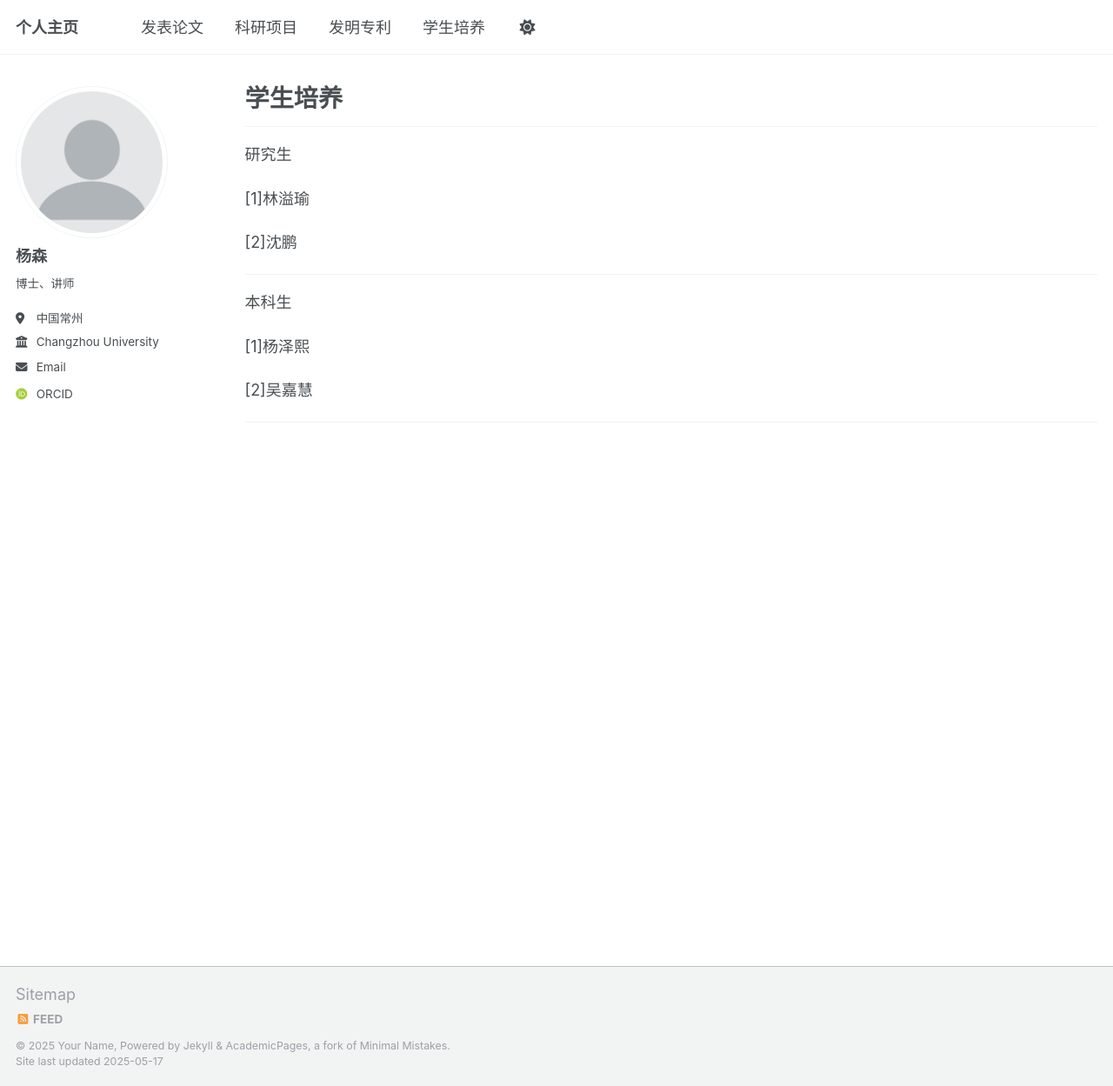
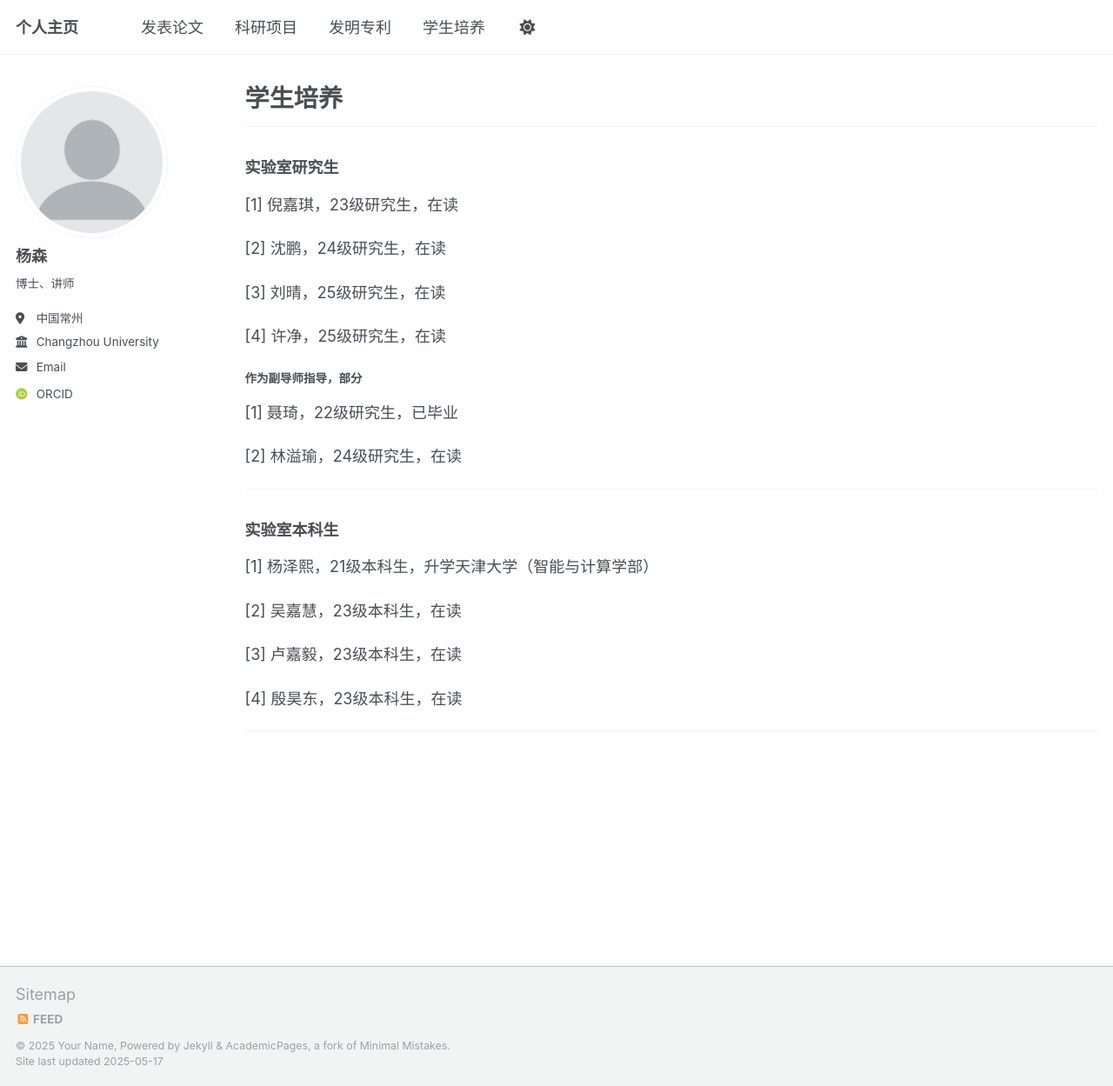
Before and after one commit to abcair/ys, a Jekyll site: the page built from _pages/student.md, in a window 1280 px wide and 1249 px high. Shown: the whole window at 87% size. Built offline with Jekyll 4.4.1, drawn with Linux system fonts in a browser that asks for light colours; some web fonts are replaced.

Commit message:
Update student.md
Signed-off-by: abcair <57550630+abcair@users.noreply.github.com>

```diff
--- a/_pages/student.md
+++ b/_pages/student.md
@@ -6,18 +6,31 @@ author_profile: true
 ---
 
 ---
-研究生
+### 实验室研究生
 
-[1]林溢瑜
+[1]&nbsp;倪嘉琪，23级研究生，在读
 
-[2]沈鹏
-<br>
+[2]&nbsp;沈鹏，24级研究生，在读
+
+[3]&nbsp;刘晴，25级研究生，在读
+
+[4]&nbsp;许净，25级研究生，在读
+
+##### 作为副导师指导，部分
+
+[1]&nbsp;聂琦，22级研究生，已毕业
+
+[2]&nbsp;林溢瑜，24级研究生，在读
 
 ---
-本科生
+### 实验室本科生
 
-[1]杨泽熙
+[1]&nbsp;杨泽熙，21级本科生，升学天津大学（智能与计算学部）
 
-[2]吴嘉慧
+[2]&nbsp;吴嘉慧，23级本科生，在读
+
+[3]&nbsp;卢嘉毅，23级本科生，在读
+
+[4]&nbsp;殷昊东，23级本科生，在读
 
 ---
```
